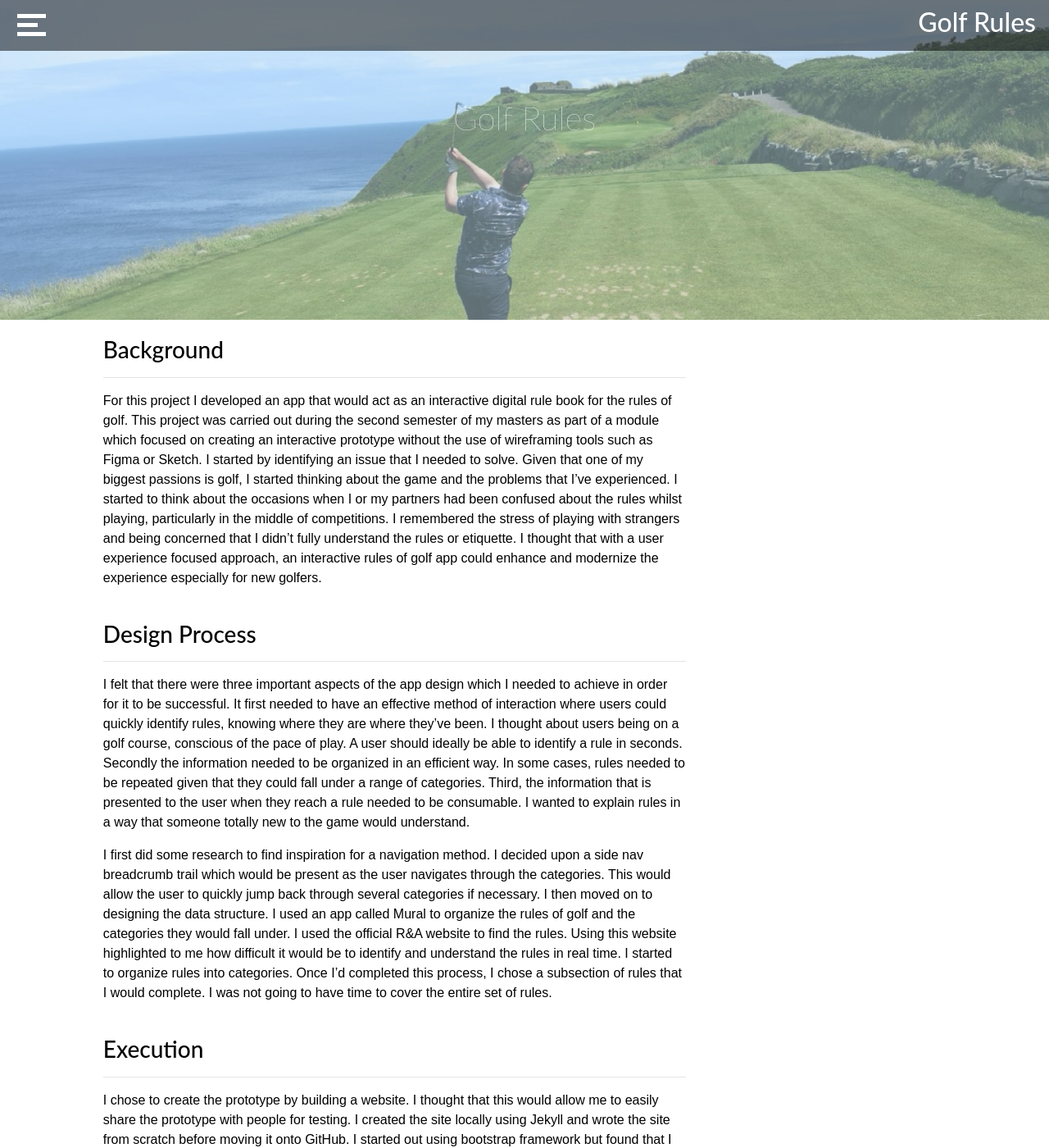
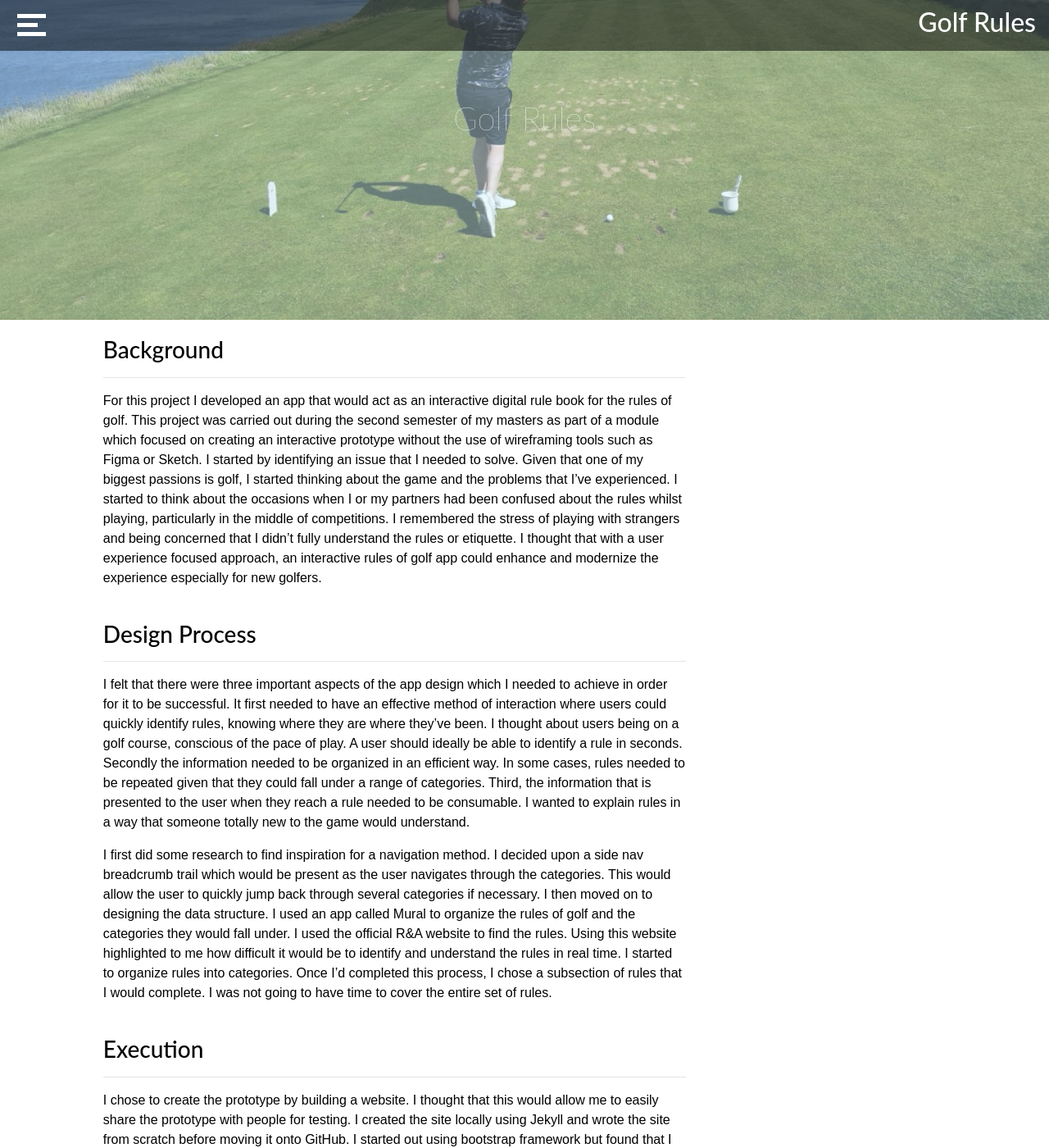
Before and after one commit to Tony8egan/www.TonesDesigns, a Jekyll site: the page built from GolfRules.markdown, in a window 1280 px wide and 1400 px high. Shown: the whole window at 82% size. Built offline with Jekyll 4.4.1, drawn with Linux system fonts in a browser that asks for light colours; nearby versions of some CDN libraries.

Commit message:
Update GolfRules.html

```diff
--- a/_layouts/GolfRules.html
+++ b/_layouts/GolfRules.html
@@ -26,15 +26,18 @@
       font-family: futura-lt-w01-book,sans-serif;
     }
 
-.parallax {
+    .parallax {
 
 
   /* Create the parallax scrolling effect */
   background-attachment: fixed;
-  background-position: center;
+  background-position:center bottom;
   background-repeat: no-repeat;
   background-size: cover;
+  height: 390px;
+  background-image: url('/images/ROGApp/OldHeadCover.jpg');
 }
+
 
 
 
@@ -75,8 +78,8 @@
 
 
 
-          <div class="col-sm-12 parallax"  style="height: 390px;text-align: center; background-image: url('../images/ROGApp/OldHeadCover.jpg');background-position: center;background-size: cover;background-repeat: no-repeat;">
-
+          <div class="col-sm-12"  style="height: 390px;text-align: center; ">
+            <div class="parallax">
             <br>
            <br>
            <br>
@@ -85,7 +88,7 @@
                 <H1 style ="color:rgb(255, 255, 255);padding-left: 5px;padding-right: 5px;font-weight: 100;">Golf Rules</H1>
 
           </div>
-
+        </div>
 
 
 
@@ -122,6 +125,7 @@
 
 
     </div>
+
 
 
 
```
